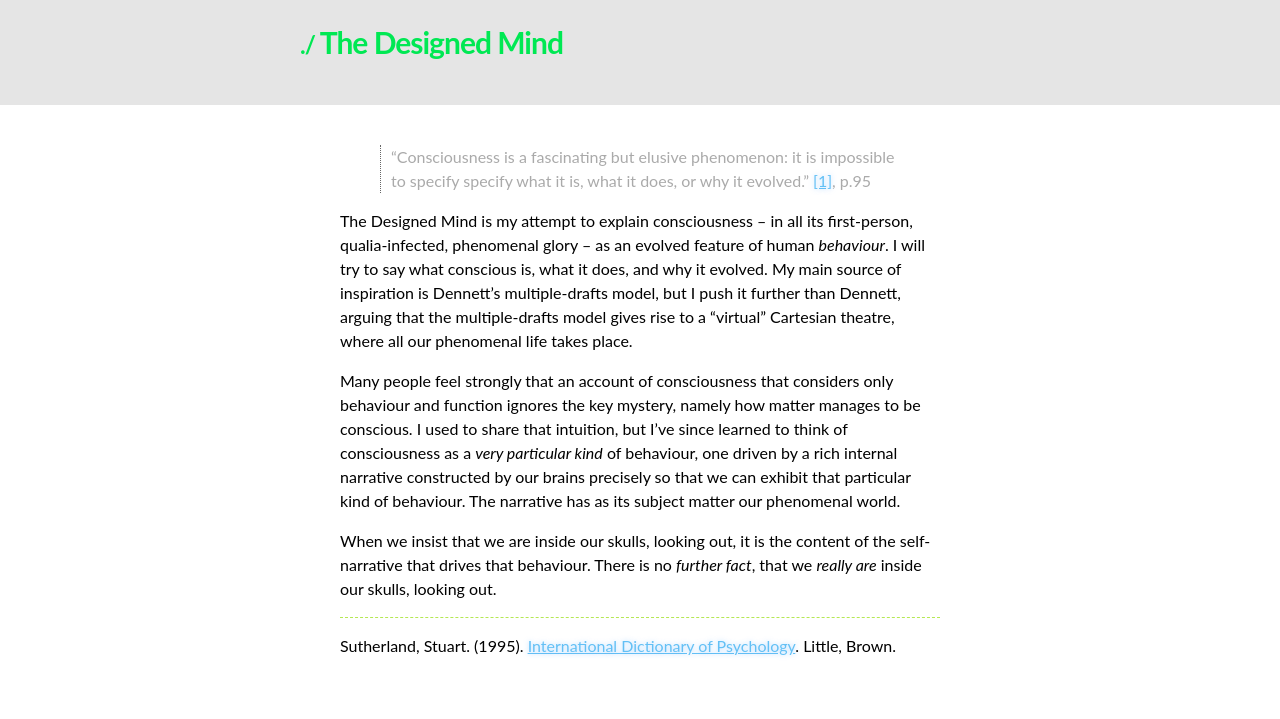
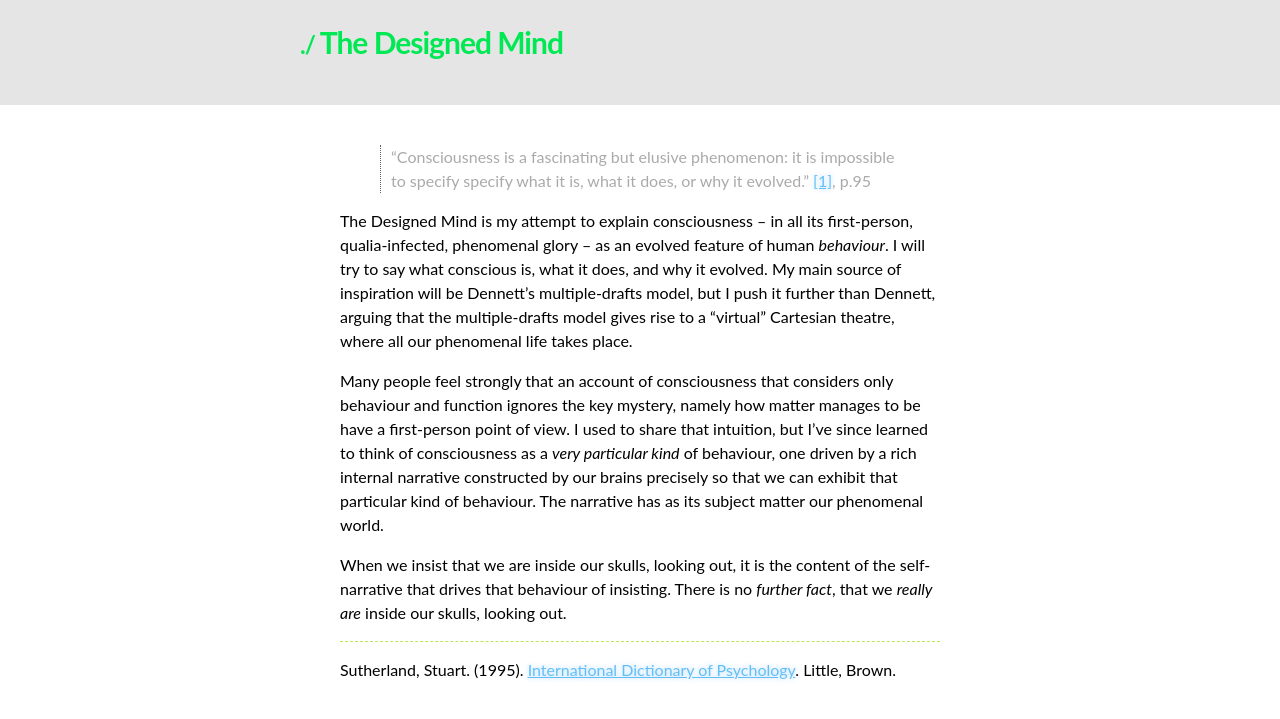
Before and after one commit to designedmind/2017, a Jekyll site: the page built from _posts/2015-07-27-in-a-nutshell.md, in a window 1280 px wide. Shown: the top 719 px of the page. Built offline with Jekyll 4.4.1, drawn with Linux system fonts in a browser that asks for light colours.

Commit message:
Tweaks to intro. Now onto ontology of behaviour.

```diff
--- a/_posts/2015-07-27-in-a-nutshell.md
+++ b/_posts/2015-07-27-in-a-nutshell.md
@@ -9,22 +9,24 @@ title: In a nutshell
 The Designed Mind is my attempt to explain consciousness -- in all its
 first-person, qualia-infected, phenomenal glory -- as an evolved feature
 of human _behaviour_. I will try to say what conscious is, what it does,
-and why it evolved. My main source of inspiration is Dennett's
+and why it evolved. My main source of inspiration will be Dennett's
 multiple-drafts model, but I push it further than Dennett, arguing that
 the multiple-drafts model gives rise to a "virtual" Cartesian theatre,
 where all our phenomenal life takes place.
 
 Many people feel strongly that an account of consciousness that
 considers only behaviour and function ignores the key mystery, namely
-how matter manages to be conscious. I used to share that intuition, but
-I've since learned to think of consciousness as a _very particular kind_
-of behaviour, one driven by a rich internal narrative constructed by our
-brains precisely so that we can exhibit that particular kind of
-behaviour. The narrative has as its subject matter our phenomenal world.
+how matter manages to be have a first-person point of view. I used to
+share that intuition, but I've since learned to think of consciousness
+as a _very particular kind_ of behaviour, one driven by a rich internal
+narrative constructed by our brains precisely so that we can exhibit
+that particular kind of behaviour. The narrative has as its subject
+matter our phenomenal world.
 
 When we insist that we are inside our skulls, looking out, it is the
-content of the self-narrative that drives that behaviour. There is no
-_further fact_, that we _really are_ inside our skulls, looking out.
+content of the self-narrative that drives that behaviour of insisting.
+There is no _further fact_, that we _really are_ inside our skulls,
+looking out.
 
 * * *
 
```
Also changed, not shown: _posts/2015-07-16-introduction.md (+8 -7 lines).
